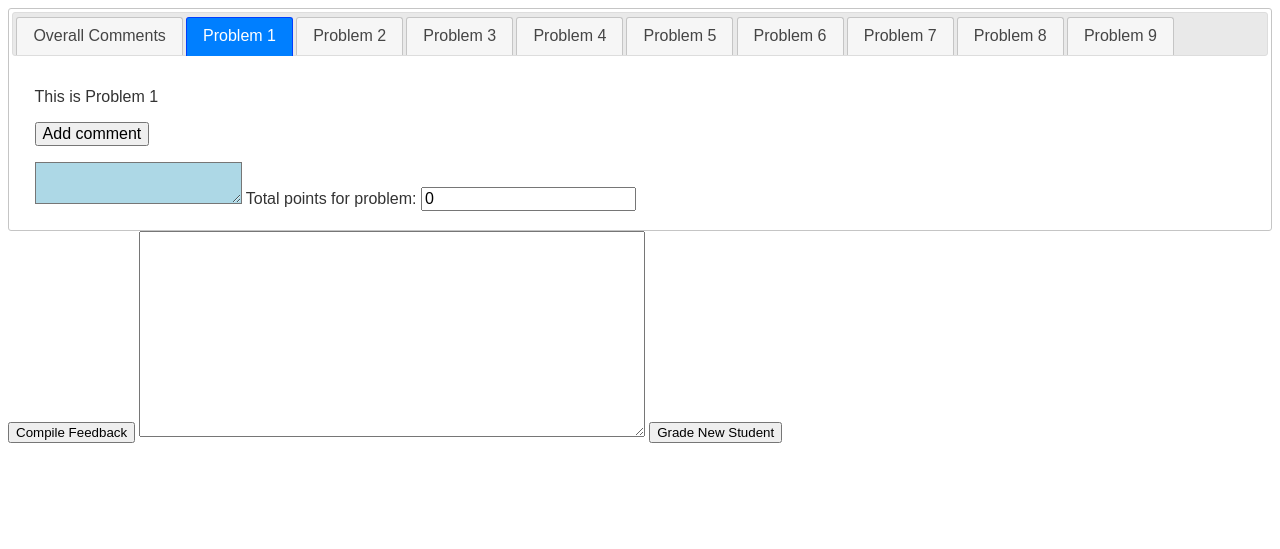
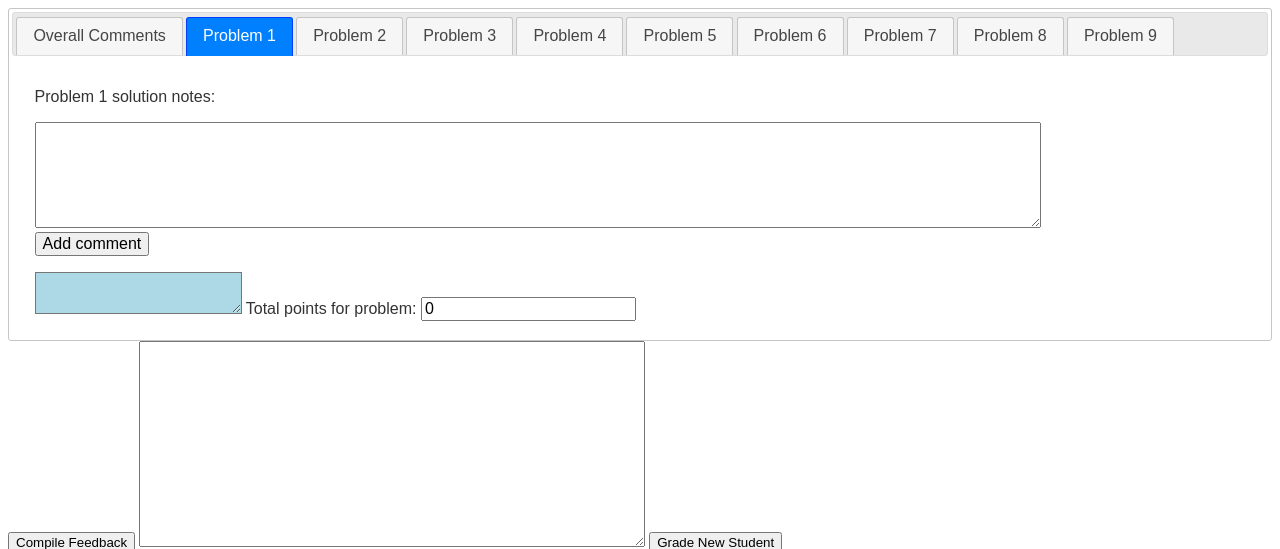
Before and after one commit to dicksontsai/feedback_generator, a PHP site: page / in a window 1280 px wide, after a click that opens the changed part. Shown: the top 549 px of the page. Run offline with PHP 8.4, Linux system fonts and the light colour scheme; some libraries are stand-ins or nearby versions.

Commit message:
Added solution notes section

```diff
--- a/css/style.css
+++ b/css/style.css
@@ -16,3 +16,9 @@
     width: 500px;
     height: 200px;
 }
+
+.solution-notes {
+    width: 1000px;
+    height: 100px;
+    font-size: 12pt;
+}
--- a/index.php
+++ b/index.php
@@ -33,7 +33,7 @@
         if ($i == 0) {
           echo "<p>These are your overall comments</p>";
         } else {
-          echo "<p>This is Problem $i</p>";
+          echo "<p>Problem $i solution notes:</p><textarea class='solution-notes'></textarea><br>";
         }
         echo "<button class='add-comment'>Add comment</button>
                     <div class='add-comment-form' style='display: none'>
```
